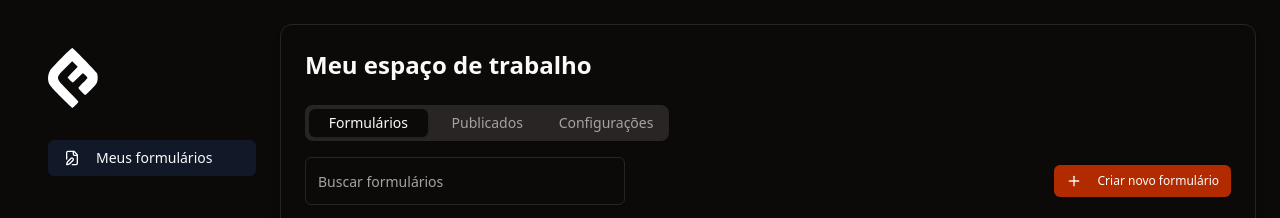
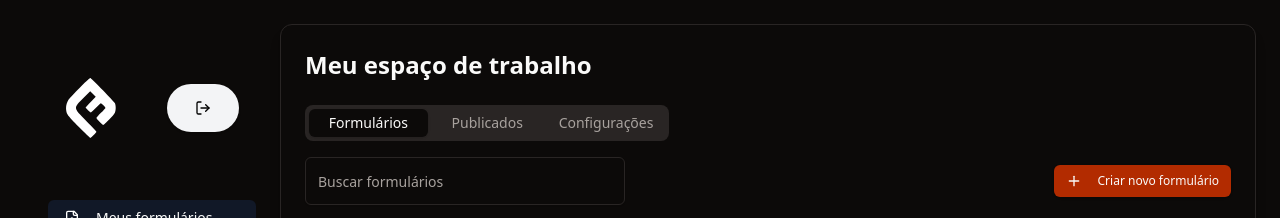
Before and after one commit to Comunidade-FullDev/form-fulldev, a Next.js app: page /workspace in a window 1280 px wide. Shown: the top 218 px of the page. Built offline with nearby package versions, Linux system fonts and the light colour scheme; no server answers.

Commit message:
feat: adicionando funcionalidade de logout

```diff
--- a/src/components/SidebarMenu/index.tsx
+++ b/src/components/SidebarMenu/index.tsx
@@ -1,21 +1,37 @@
 import Image from "next/image";
 import { Button } from "../ui/button";
-import { FileEdit, Share2, Trash2 } from "lucide-react";
+import { FileEdit, LogOut } from "lucide-react";
+import Cookies from "js-cookie";
+import { useRouter } from "next/navigation";
 
-const SidebarMenu = () => (
+const SidebarMenu = () => {
+  const router = useRouter()
+  const handleLogout = () => {
+    Cookies.remove("token")
+    router.push("/")
+  };
+
+  return (
     <div className="w-64 bg-card p-6">
-      <div className="mb-8">
-        <Image src="/LogoWhite.svg" width={50} height={50} alt='Logo' />
+      <div className="mb-8 flex items-center justify-around space-x-4">
+        <Image src="/LogoWhite.svg" width={50} height={50} alt="Logo" />
+        <Button
+          className="flex bg-gray-100 rounded-full items-center space-x-2 my-9 py-6 px-7"
+          onClick={handleLogout}
+        >
+          <LogOut color="black" className="h-10 w-10" />
+        </Button>
       </div>
+
       <nav className="space-y-2">
         <Button variant="ghost" className="w-full justify-start bg-gray-900">
           <FileEdit color="white" className="mr-2 h-4 w-4" />
           Meus formulários
         </Button>
-
       </nav>
       <div className="border-l border-border h-full ml-4 mt-4" />
     </div>
   );
+};
 
-  export default SidebarMenu;
+export default SidebarMenu;
```
